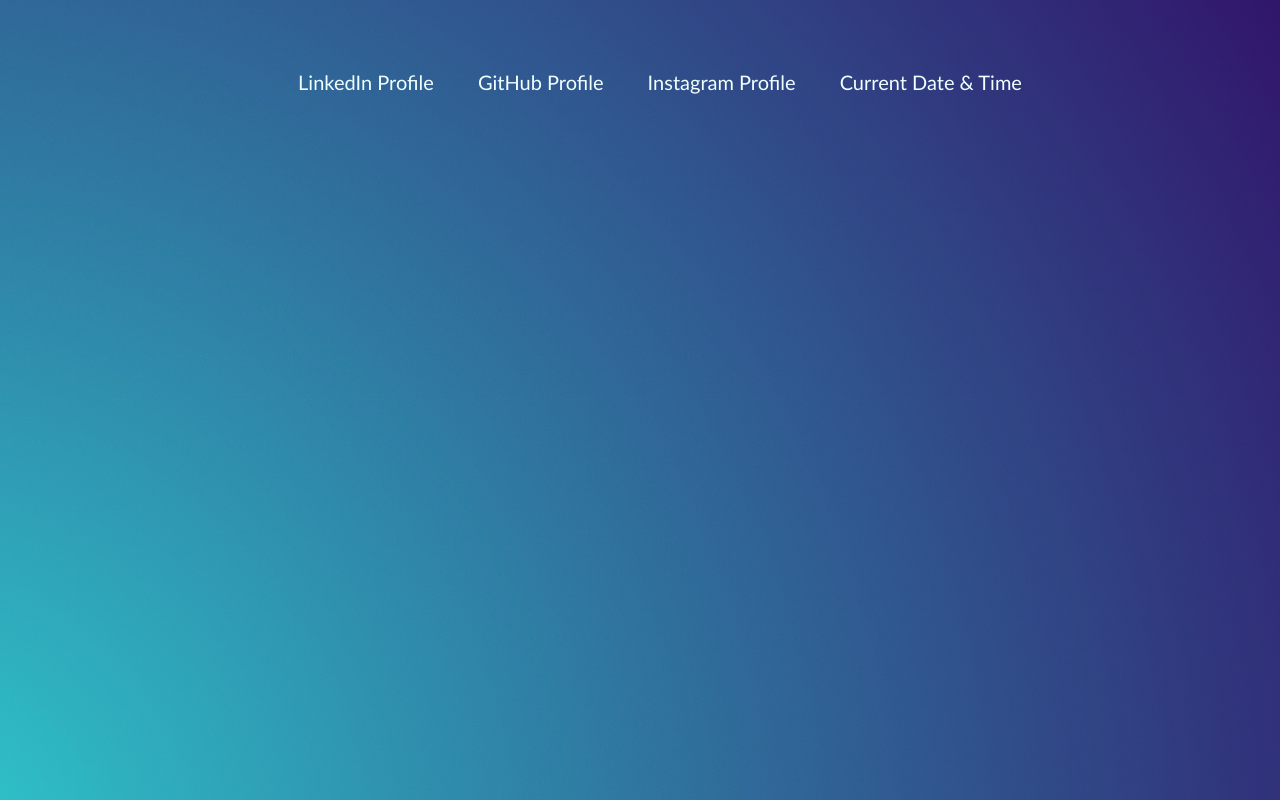
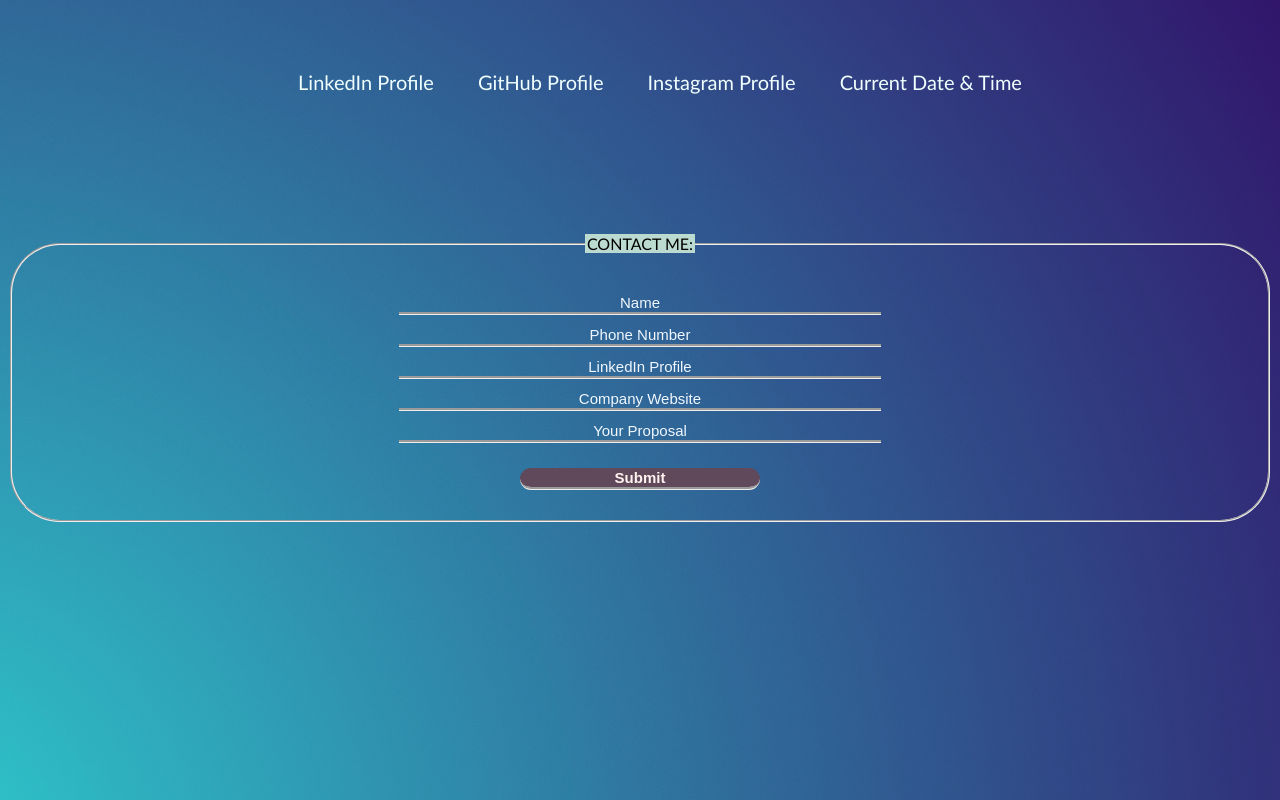
Before and after one commit to adityatak17/Basic-Portfolio, a plain HTML site: page about.html in a window 1280 px wide. Drawn offline with Linux system fonts and the light colour scheme.

Commit message:
Contact Form Added

```diff
--- a/about.html
+++ b/about.html
@@ -9,6 +9,7 @@
     <link rel="icon" type="image/x-icon" href="/images/favicon.png">
 </head>
 <body>
+    <div>
         <div class="about-me">
             <ul>
                 <li><a href="https://linkedin.com">LinkedIn Profile</a></li>
@@ -21,6 +22,23 @@
                 </li>
             </ul>
         </div>
+
+        <div class="form-div">
+
+            <!-- <h1 id="form-heading">CONTACT ME</h1> -->
+            <form class="form-class" autocomplete="off">
+                <fieldset>
+                    <legend>CONTACT ME:</legend>
+                    <input type="text" name="fname" placeholder="Name"><br>
+                    <input type="text" name="fname" placeholder="Phone Number"><br>
+                    <input type="text" name="lname" placeholder="LinkedIn Profile"><br>
+                    <input type="text" name="lname" placeholder="Company Website"><br>
+                    <input type="texta" name="lname" placeholder="Your Proposal"><br>
+                    <input id="form-submit" type="submit" value="Submit"><br>
+                </fieldset>
+            </form>
+        </div>
+    </div>
     <script src="MyScript.js"></script>
 </body>
 </html>
--- a/styles.css
+++ b/styles.css
@@ -5,6 +5,8 @@ body {
         background-size: cover;
         font-family:'Gill Sans', 'Gill Sans MT', Calibri, 'Trebuchet MS', sans-serif
 }
+
+/* index.html */
 .heading-div{
     text-align: center;
     margin-top: 100px;
@@ -38,6 +40,7 @@ body {
 }
 
 
+/* home.html */
 
 .navigation {
     margin-top: 75px;
@@ -86,6 +89,8 @@ body {
 }
 
 
+/* projects.html */
+
 .projects-div{
     text-align: center;
 }
@@ -124,6 +129,9 @@ body {
     height: 300px;
 }
 
+
+/* about.html */
+
 .about-me ul {
     margin: 50px;
     text-align: center;
@@ -149,3 +157,51 @@ body {
     color: #4B5043;
     background-color: whitesmoke;
 }
+
+.form-div {
+    text-align: center;
+    margin-top: 120px;
+}
+
+.form-class fieldset{
+    padding: 30px;
+    border-radius: 50px;
+}
+
+.form-class fieldset legend{
+    background-color: #BBDBD1;
+}
+
+.form-class input {
+    width: 40%;
+    margin-top: 10px;
+    background-color: transparent;
+    color: #1B1B1E;
+    border: none;
+    border-bottom-style: groove;
+    font-size: 15px;
+}
+
+::placeholder{
+    text-align: center;
+    color: aliceblue;
+}
+
+input:focus{
+    outline: none;
+}
+
+#form-submit{
+    width: 20%;
+    border-radius: 20px;
+    margin-top: 25px;
+    background-color: #60495A;
+    color: #FFF3F0;
+    font-weight: 550;
+    cursor: pointer;
+}
+
+#form-submit:hover{
+    background-color: #FFF3F0;
+    color: #60495A;
+}
```
Lines whose indentation alone changed are shown as unchanged.
